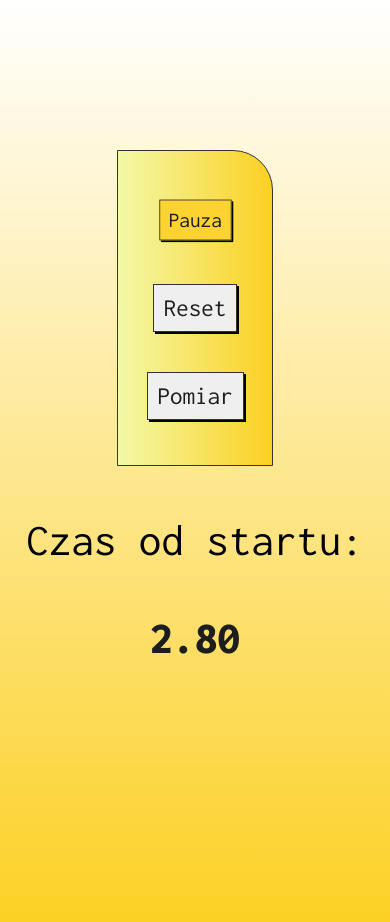
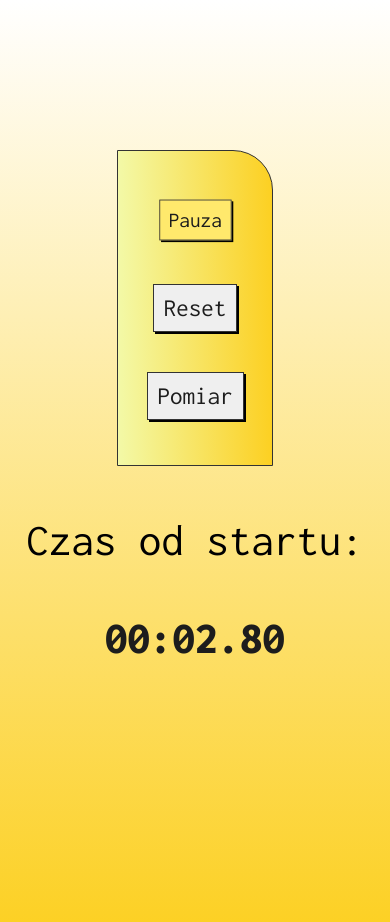
Before and after one commit to kamilkoziol5/stoper-simple-JS, a plain HTML site: page index.html in a window 390 px wide. Both pictures are taken after a click on the button "Start". Drawn offline with Linux system fonts and the light colour scheme.

Commit message:
resposnive mobil, change active class button & format time numbers

```diff
--- a/index.html
+++ b/index.html
@@ -21,7 +21,7 @@
 		</div>
 		<div class="time">
 			<p>Czas od startu:</p>
-			<div class="time-numbers">0:00</div>
+			<div class="time-numbers">00:00:00</div>
 		</div>
 		<div id="pomiary"></div>
 		<script src="main.js"></script>
--- a/main.js
+++ b/main.js
@@ -8,6 +8,20 @@ let time = 0;
 let active = false;
 let indexInterval;
 let amount = 1;
+
+const formatTime = time => {
+	const totalSeconds = Math.floor(time / 100);
+	const minutes = Math.floor(totalSeconds / 60);
+	const seconds = totalSeconds % 60;
+	const miliSeconds = time % 100;
+
+	const formattedMinutes = minutes < 10 ? `0${minutes}` : minutes;
+	const formattedSeconds = seconds < 10 ? `0${seconds}` : seconds;
+	const formattedCentiseconds =
+		miliSeconds < 10 ? `0${miliSeconds}` : miliSeconds;
+
+	return `${formattedMinutes}:${formattedSeconds}.${formattedCentiseconds}`;
+};
 
 const startTimer = () => {
 	startBtn.classList.toggle('active');
@@ -25,15 +39,14 @@ const startTimer = () => {
 
 const start = () => {
 	time++;
-	timeFixed = (time / 100).toFixed(2);
-	panel.textContent = timeFixed;
+	panel.textContent = formatTime(time);
 };
 
 const resetTimer = () => {
 	startBtn.classList.remove('active');
 	active = false;
 	time = 0;
-	panel.textContent = '0:00';
+	panel.textContent = '00:00:00';
 	clearInterval(indexInterval);
 	startBtn.textContent = 'Start';
 	pomiary.textContent = '';
@@ -48,7 +61,7 @@ const addTime = () => {
 		pomiary.style.opacity = 1;
 		h2.innerHTML = `
 		${amount}. Twój pomiar to:
-	<span class="pomiar-time">${timeFixed}</span> sekund
+	<span class="pomiar-time">${formatTime(time)}</span> sekund
 		`;
 
 		pomiary.append(h2);
--- a/style.css
+++ b/style.css
@@ -67,15 +67,13 @@ button {
 }
 
 button:hover {
-	background-color: #f1c100;
 	box-shadow: 4px 4px 0 rgb(0, 0, 0);
-
 	transform: scale(0.95);
 }
 
 button.active {
 	transform: scale(0.85);
-	background-color: #fcd331;
+	background-color: #ffe96c;
 }
 
 #pomiary {
@@ -129,4 +127,9 @@ h2 {
 		padding: 10px 15px;
 		font-size: 20px;
 	}
+
+	h2 {
+		width: auto;
+		line-height: 2rem;
+	}
 }
```
